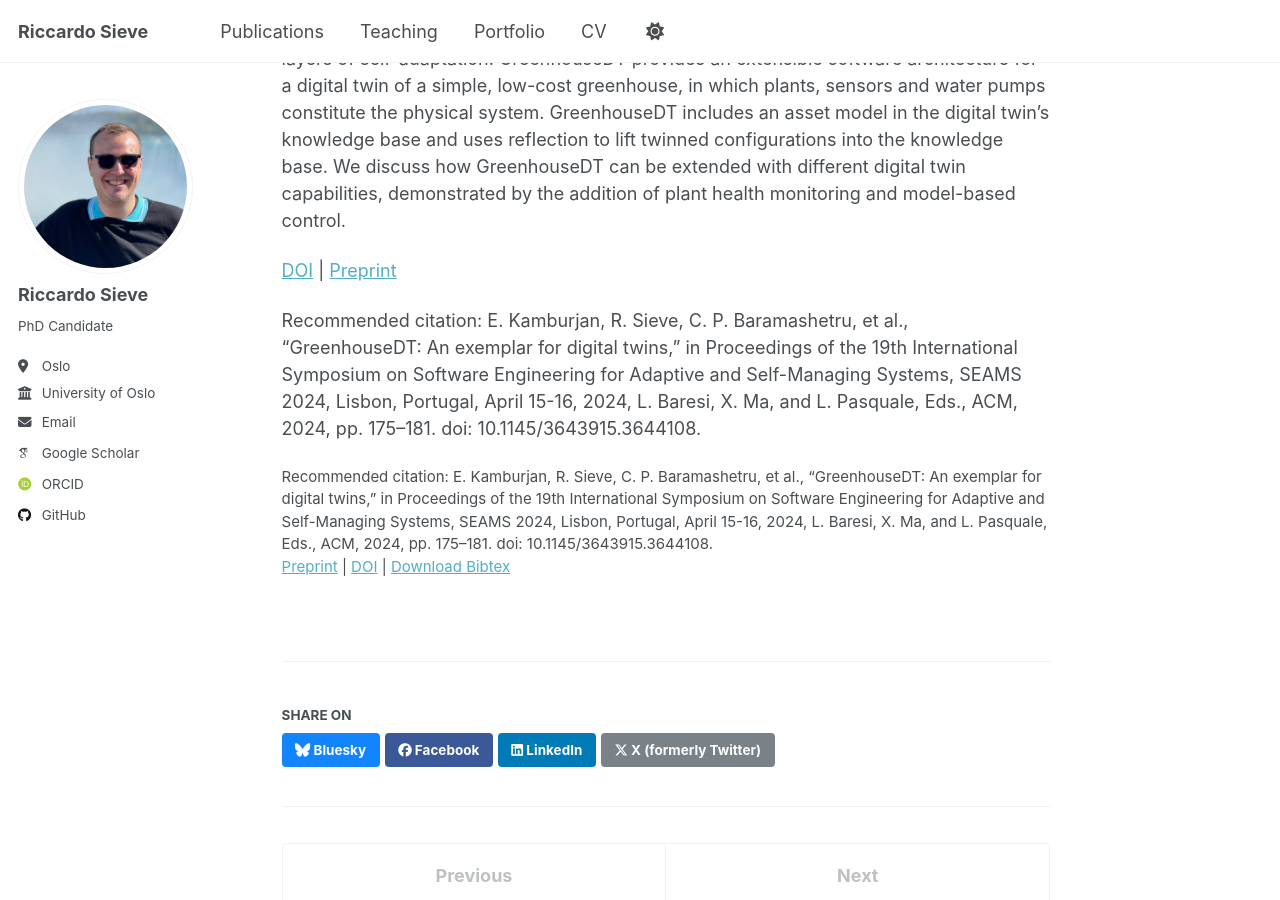
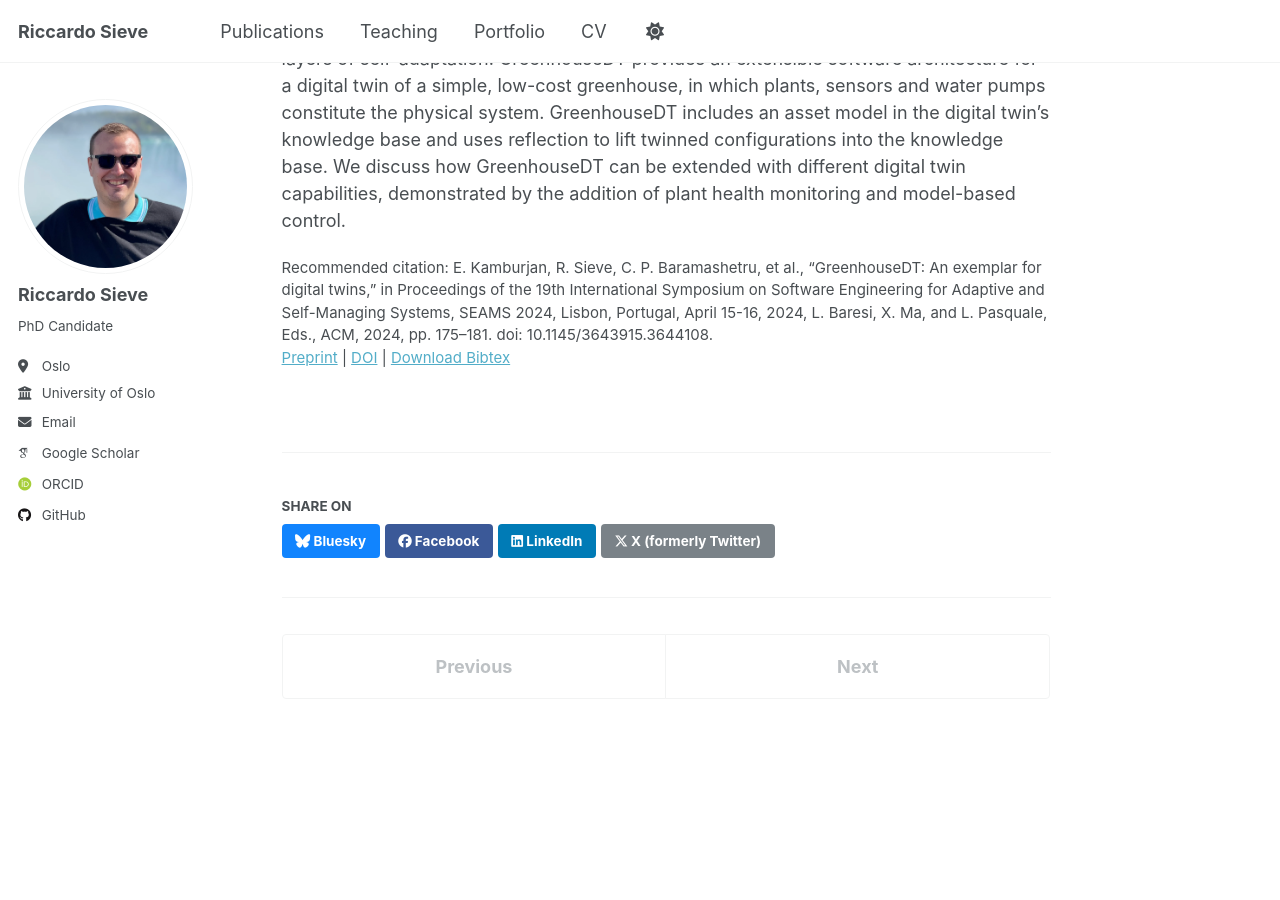
Before and after one commit to sievericcardo/sievericcardo.github.io, a Jekyll site: the page built from _publications/2024-04-01-24-seams.md, in a window 1280 px wide and 900 px high, scrolled down 394 px. Built offline with Jekyll 4.4.1, drawn with Linux system fonts in a browser that asks for light colours; some web fonts are replaced; a script that is not in the unit is left out.

Commit message:
Test for website readability

```diff
--- a/_publications/2024-04-01-24-seams.md
+++ b/_publications/2024-04-01-24-seams.md
@@ -3,7 +3,6 @@ title: "GreenhouseDT: An Exemplar for Digital Twins"
 collection: publications
 category: conferences
 permalink: /publication/24-seams
-excerpt: 'Digital twins, which are increasingly adopted in industry, are model-centric systems used to improve the behavior of a twinned physical system. Seen as a whole, this system has several layers of self-adaptation: first, the digital twin manages its physical counterpart and maintains its models through a feedback loop to, e.g., fine-tune model parameters. Second, the digital twin needs to deal with unforeseen changes in the composition of the physical system, which require models to be partly replaced or recomposed. To facilitate research on self-adaptive digital twins, without requiring access to industrial production systems, this paper presents GreenhouseDT, an exemplar that explicitly separates these layers of self-adaptation. GreenhouseDT provides an extensible software architecture for a digital twin of a simple, low-cost greenhouse, in which plants, sensors and water pumps constitute the physical system. GreenhouseDT includes an asset model in the digital twin’s knowledge base and uses reflection to lift twinned configurations into the knowledge base. We discuss how GreenhouseDT can be extended with different digital twin capabilities, demonstrated by the addition of plant health monitoring and model-based control.'
 date: 2024-04-01
 venue: 'Proc. 19th Symposium on Software Engineering for Adaptive and Self-Managing Systems (SEAMS 2024). © IEEE/ACM 2024.'
 paperurl: 'http://sievericcardo.github.io/files/24-seams.pdf'
@@ -13,6 +12,6 @@ citation: 'E. Kamburjan, R. Sieve, C. P. Baramashetru, et al., “GreenhouseDT:
 ---
 Digital twins, which are increasingly adopted in industry, are model-centric systems used to improve the behavior of a twinned physical system. Seen as a whole, this system has several layers of self-adaptation: first, the digital twin manages its physical counterpart and maintains its models through a feedback loop to, e.g., fine-tune model parameters. Second, the digital twin needs to deal with unforeseen changes in the composition of the physical system, which require models to be partly replaced or recomposed. To facilitate research on self-adaptive digital twins, without requiring access to industrial production systems, this paper presents GreenhouseDT, an exemplar that explicitly separates these layers of self-adaptation. GreenhouseDT provides an extensible software architecture for a digital twin of a simple, low-cost greenhouse, in which plants, sensors and water pumps constitute the physical system. GreenhouseDT includes an asset model in the digital twin’s knowledge base and uses reflection to lift twinned configurations into the knowledge base. We discuss how GreenhouseDT can be extended with different digital twin capabilities, demonstrated by the addition of plant health monitoring and model-based control.
 
-[DOI](https://doi.org/10.1145/3643915.3644108) \| [Preprint](http://sievericcardo.github.io/files/24-seams.pdf)
+<!-- [DOI](https://doi.org/10.1145/3643915.3644108) \| [Preprint](http://sievericcardo.github.io/files/24-seams.pdf)
 
-Recommended citation: E. Kamburjan, R. Sieve, C. P. Baramashetru, et al., “GreenhouseDT: An exemplar for digital twins,” in Proceedings of the 19th International Symposium on Software Engineering for Adaptive and Self-Managing Systems, SEAMS 2024, Lisbon, Portugal, April 15-16, 2024, L. Baresi, X. Ma, and L. Pasquale, Eds., ACM, 2024, pp. 175–181. doi: 10.1145/3643915.3644108.
+Recommended citation: E. Kamburjan, R. Sieve, C. P. Baramashetru, et al., “GreenhouseDT: An exemplar for digital twins,” in Proceedings of the 19th International Symposium on Software Engineering for Adaptive and Self-Managing Systems, SEAMS 2024, Lisbon, Portugal, April 15-16, 2024, L. Baresi, X. Ma, and L. Pasquale, Eds., ACM, 2024, pp. 175–181. doi: 10.1145/3643915.3644108. -->
```
